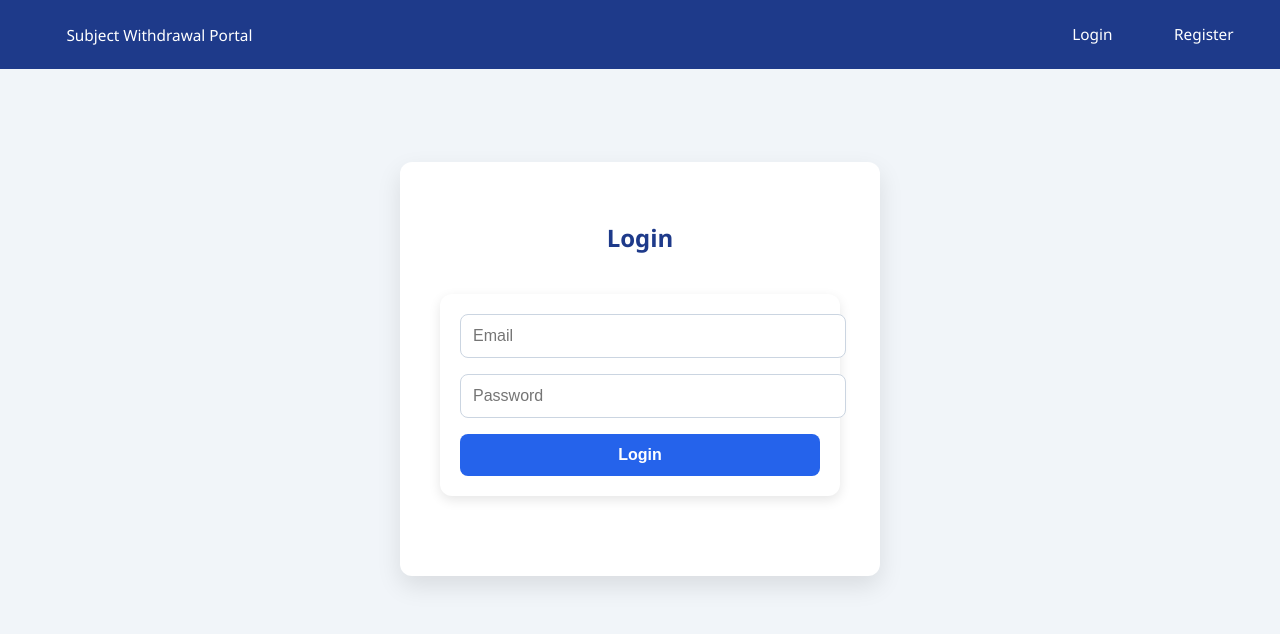
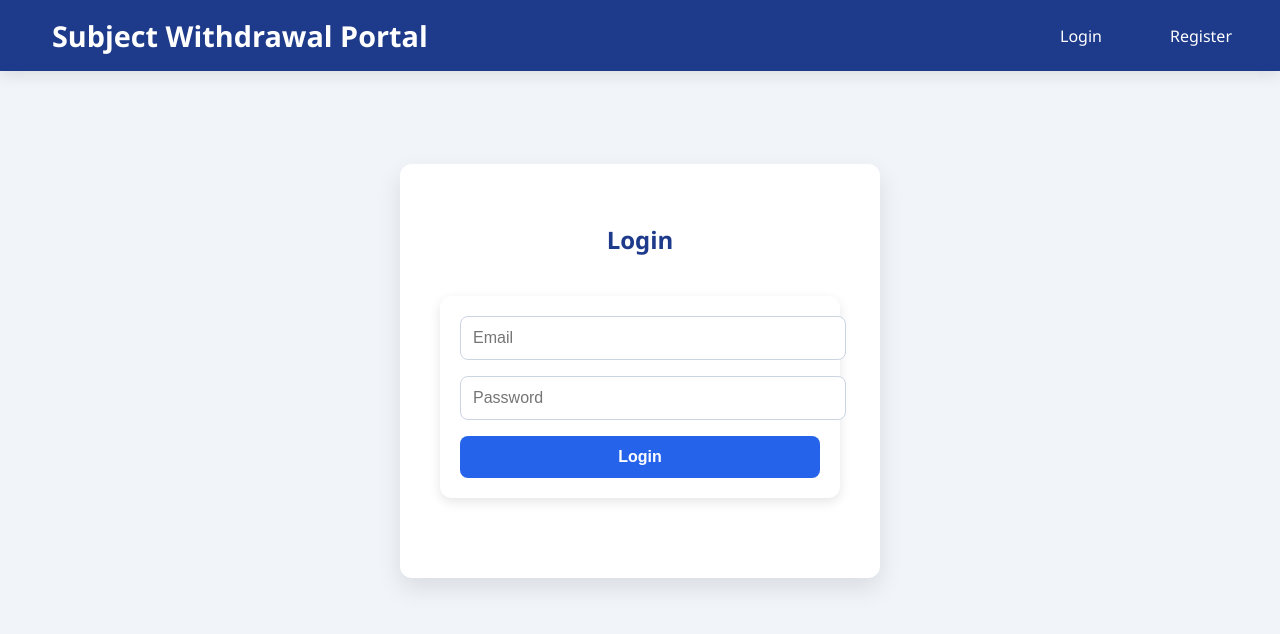
Before and after one commit to usmankamboh/withdrawal_frontend, a React (Vite) app: page / in a window 1280 px wide. Shown: the top 634 px of the page. Built offline with nearby package versions, Linux system fonts and the light colour scheme.

Commit message:
navbar resposiveness 4

```diff
--- a/src/components/Navbar.css
+++ b/src/components/Navbar.css
@@ -3,56 +3,74 @@
   display: flex;
   justify-content: space-between;
   align-items: center;
-  background-color: #1e3a8a;
+  background-color: #1e3a8a; /* deep blue */
   padding: 1rem 2rem;
-  color: white;
-  box-shadow: 0 2px 10px rgba(0, 0, 0, 0.1);
-  flex-wrap: wrap; /* allow wrapping on smaller screens */
+  color: #fff;
+  box-shadow: 0 4px 15px rgba(0, 0, 0, 0.1);
+  position: sticky; /* optional: makes navbar stick to top */
+  top: 0;
+  z-index: 1000;
+  flex-wrap: wrap;
+}
+
+.navbar-logo {
+  font-family: 'Segoe UI', Tahoma, Geneva, Verdana, sans-serif;
+  font-size: clamp(1.4rem, 2.5vw, 1.8rem);
+  font-weight: 700;
+  color: #fff;
+  text-decoration: none;
+  transition: color 0.3s ease;
+}
+
+.navbar-logo:hover {
+  color: #93c5fd; /* light blue on hover */
 }
 
 .navbar-right {
   display: flex;
   align-items: center;
-  gap: 0.8rem;
+  gap: 1rem;
   flex-wrap: wrap;
 }
 
 .navbar-link {
-  color: white;
+  color: #fff;
   text-decoration: none;
-  font-size: clamp(0.9rem, 1.2vw, 1rem);
-  padding: 0.5rem 0.9rem;
+  font-size: clamp(1rem, 1.2vw, 1.1rem);
+  padding: 0.5rem 1rem;
   border-radius: 6px;
-  transition: background-color 0.2s ease, color 0.2s ease;
+  transition: all 0.3s ease;
 }
 
 .navbar-link:hover {
-  background-color: #3b82f6;
+  background-color: #2563eb; /* brighter blue */
+  color: #fff;
 }
 
 .navbar-logout {
   background-color: transparent;
-  border: 1px solid white;
-  color: white;
+  border: 1px solid #fff;
+  color: #fff;
   padding: 0.5rem 1rem;
   border-radius: 6px;
   cursor: pointer;
-  font-size: clamp(0.9rem, 1.2vw, 1rem);
-  transition: background-color 0.2s ease, color 0.2s ease;
+  font-size: clamp(1rem, 1.2vw, 1.1rem);
+  transition: all 0.3s ease;
 }
 
 .navbar-logout:hover {
-  background-color: white;
+  background-color: #fff;
   color: #1e3a8a;
+  border-color: #1e3a8a;
 }
 
-/* 🔥 Responsive adjustments */
+/* Responsive adjustments */
 @media (max-width: 1024px) {
   .navbar {
     padding: 0.8rem 1.5rem;
   }
   .navbar-right {
-    gap: 0.6rem;
+    gap: 0.8rem;
   }
 }
 
@@ -65,7 +83,6 @@
   .navbar-right {
     width: 100%;
     justify-content: flex-start;
-    flex-wrap: wrap;
     margin-top: 0.5rem;
   }
 }
@@ -75,12 +92,12 @@
     padding: 0.6rem 1rem;
   }
   .navbar-logo {
-    font-size: clamp(1rem, 4vw, 1.5rem);
+    font-size: clamp(1.2rem, 4vw, 1.5rem);
   }
   .navbar-link,
   .navbar-logout {
     width: 100%;
     text-align: center;
-    padding: 0.6rem;
+    padding: 0.7rem;
   }
 }
--- a/src/components/Navbar.jsx
+++ b/src/components/Navbar.jsx
@@ -1,8 +1,7 @@
-import { Link } from "react-router-dom";
+import { Link, useNavigate } from "react-router-dom";
 import { useContext } from "react";
 import { AuthContext } from "../context/AuthContext";
-import './Navbar.css';
-import { useNavigate } from "react-router-dom";
+import "./Navbar.css";
 
 const Navbar = () => {
   const { user, logout } = useContext(AuthContext);
@@ -16,7 +15,7 @@ const Navbar = () => {
   return (
     <nav className="navbar">
       <div className="navbar-left">
-        <Link to="/" className=" navbar-link flex items-center gap-2">Subject Withdrawal Portal</Link>
+        <Link to="/" className="navbar-logo">Subject Withdrawal Portal</Link>
       </div>
       <div className="navbar-right">
         {!user ? (
@@ -26,8 +25,12 @@ const Navbar = () => {
           </>
         ) : (
           <>
-            {user.email !== "mariakamboh@gmail.com" && <Link to="/dashboard" className="navbar-link">Dashboard</Link>}
-            {user.email === "mariakamboh@gmail.com" && <Link to="/admin" className="navbar-link"></Link>}
+            {user.email !== "mariakamboh@gmail.com" && (
+              <Link to="/dashboard" className="navbar-link">Dashboard</Link>
+            )}
+            {user.email === "mariakamboh@gmail.com" && (
+              <Link to="/admin" className="navbar-link">Admin</Link>
+            )}
             <button className="navbar-logout" onClick={handleLogout}>Logout</button>
           </>
         )}
@@ -36,5 +39,4 @@ const Navbar = () => {
   );
 };
 
-
 export default Navbar;
```
